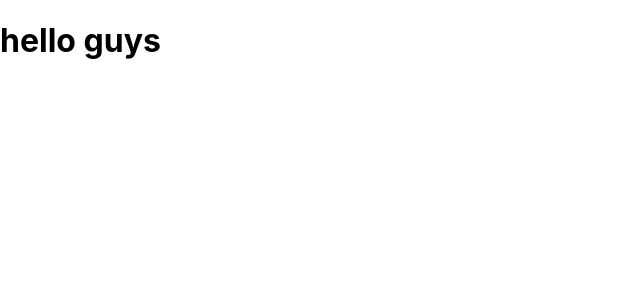
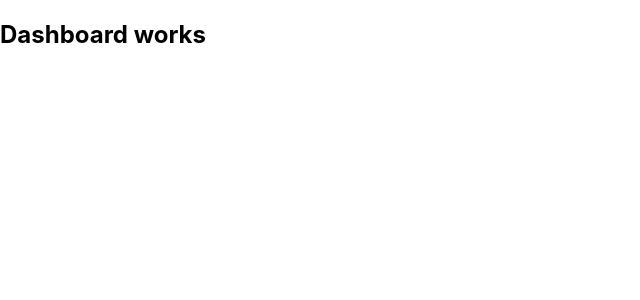
Before and after one commit to Jathu1411/Hosptal-Management-System-, a React (Create React App) app in the folder frontend/: page / in a window 1280 px wide. Shown: the top 300 px of the page, without its empty margins (0-640 px from the left). Built offline with nearby package versions, Linux system fonts and the light colour scheme.

Commit message:
added ticket clerk dashboard component

```diff
--- a/frontend/src/App.js
+++ b/frontend/src/App.js
@@ -1,12 +1,16 @@
 import React from "react";
 
-import { BrowserRouter as Router } from "react-router-dom";
+import { BrowserRouter as Router, Route } from "react-router-dom";
 import "./App.css";
+
+import TcDashboard from "./ticket clerk/pages/TcDashboard";
 
 const App = () => {
   return (
     <Router>
-      <h1>hello guys</h1>
+      <Route path="/">
+        <TcDashboard />
+      </Route>
     </Router>
   );
 };
--- /dev/null
+++ b/frontend/src/ticket clerk/pages/TcDashboard.js
@@ -0,0 +1,7 @@
+import React from "react";
+
+const TcDashboard = () => {
+  return <h2>Dashboard works</h2>;
+};
+
+export default TcDashboard;
```
